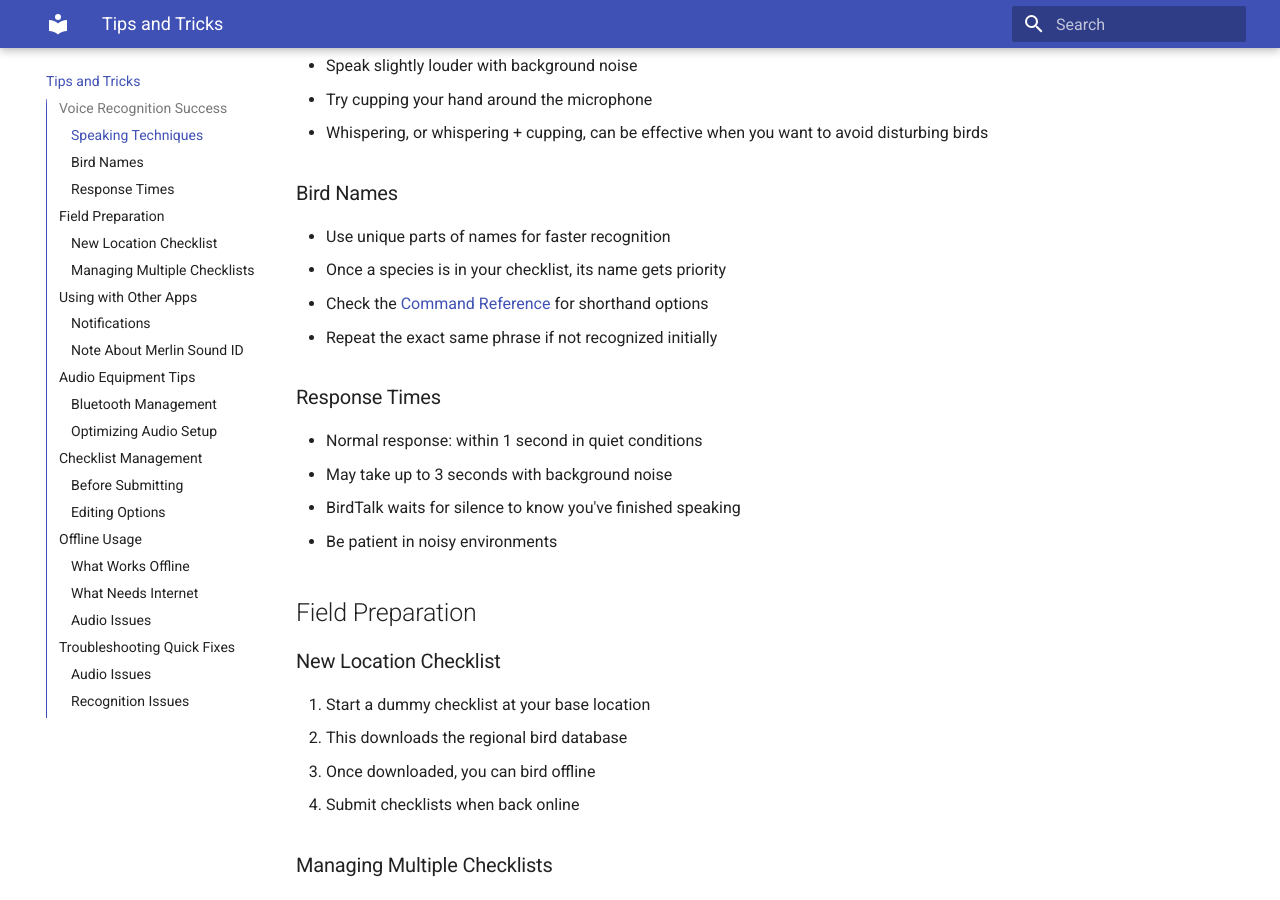
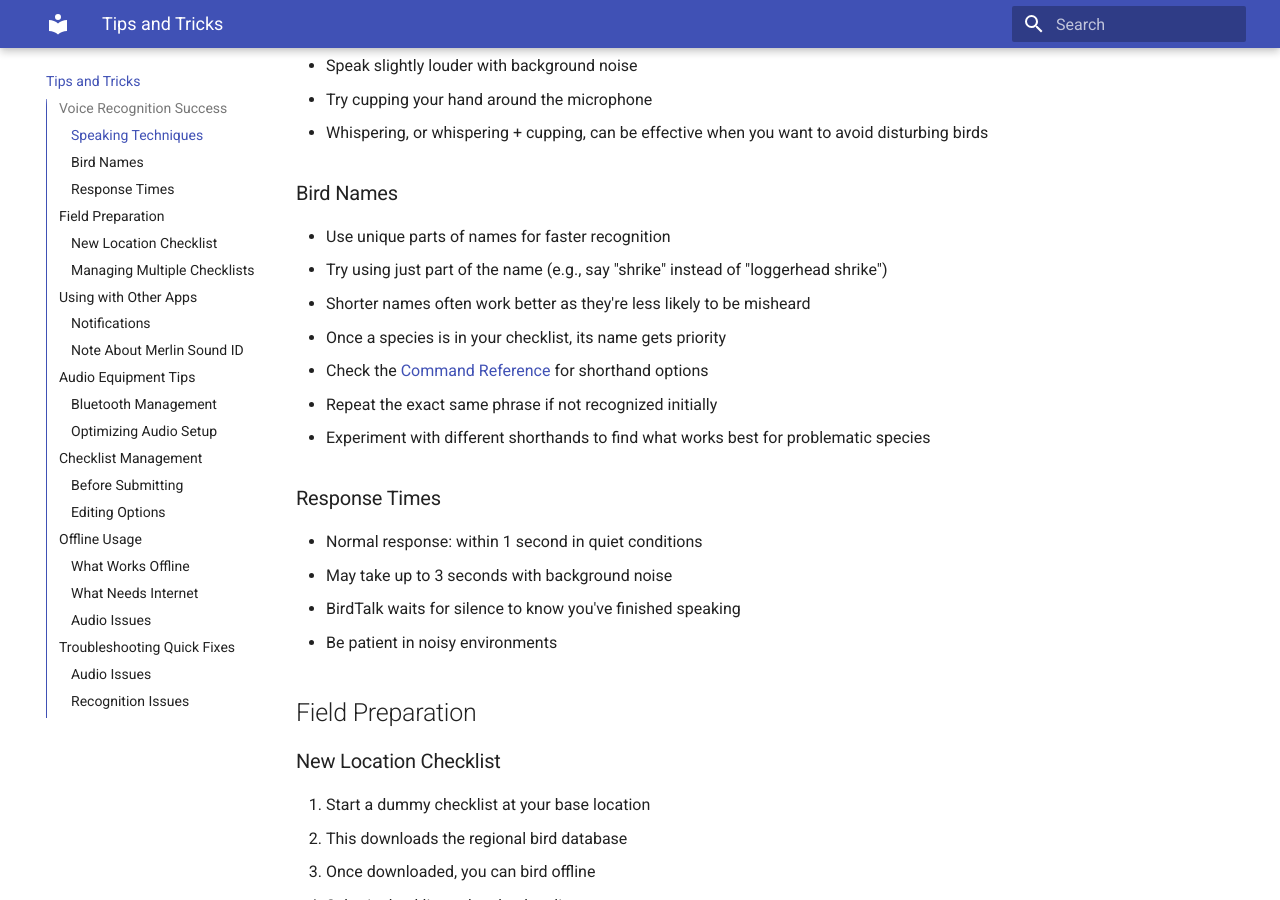
Before and after one commit to johncallender/birdtalk-docs, an MkDocs documentation site: the page built from docs/tips-and-tricks.md, in a window 1280 px wide and 900 px high, scrolled down 406 px. Built offline with MkDocs 1.6.1 and Material for MkDocs 9.7.7, drawn with Linux system fonts in a browser that asks for light colours.

Commit message:
Add tip about using partial bird names
- Add Steve's advice about using shorter bird names for better recognition
- Explain that shorter names are less likely to be misheard
- Add example of using 'shrike' instead of 'loggerhead shrike'
- Suggest experimenting with different shorthands for problematic species

```diff
--- a/docs/tips-and-tricks.md
+++ b/docs/tips-and-tricks.md
@@ -13,9 +13,12 @@
 
 ### Bird Names
 - Use unique parts of names for faster recognition
+- Try using just part of the name (e.g., say "shrike" instead of "loggerhead shrike")
+- Shorter names often work better as they're less likely to be misheard
 - Once a species is in your checklist, its name gets priority
 - Check the [Command Reference](commands/reference.md) for shorthand options
 - Repeat the exact same phrase if not recognized initially
+- Experiment with different shorthands to find what works best for problematic species
 
 ### Response Times
 - Normal response: within 1 second in quiet conditions
```
